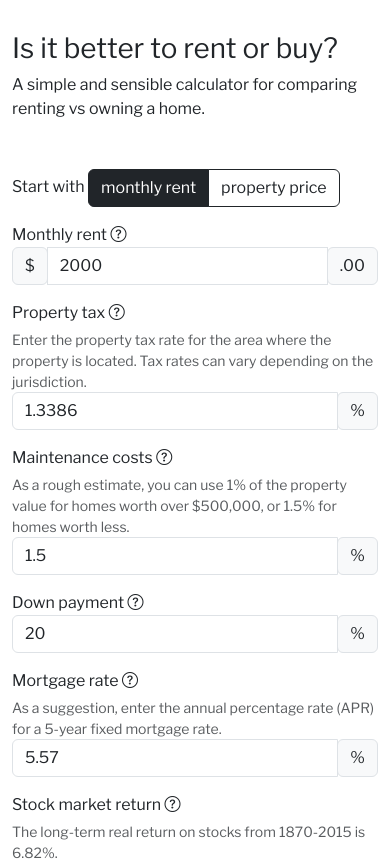
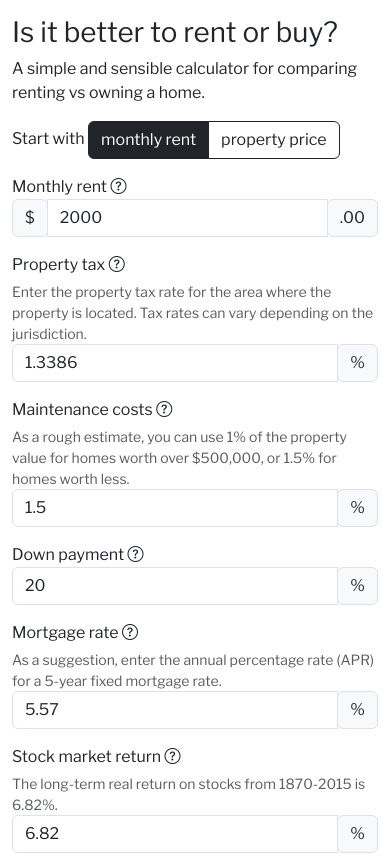
Before and after one commit to low-earth-orbit/rent-vs-buy, a React (Create React App) app: page / in a window 390 px wide. Shown: the top 861 px of the page. Built offline with nearby package versions, Linux system fonts and the light colour scheme.

Commit message:
Adjust css

```diff
--- a/src/index.css
+++ b/src/index.css
@@ -12,7 +12,7 @@ code {
 /* Header */
 #header {
   padding-top: 2rem;
-  padding-bottom: 2rem;
+  padding-bottom: 1rem;
 }
 
 /* Main */
@@ -31,6 +31,10 @@ code {
 }
 
 @media only screen and (max-width: 992px) {
+  #header {
+    padding-top: 1rem;
+    padding-bottom: 0;
+  }
   [class*="col-"] {
     width: 100%;
   }
```
